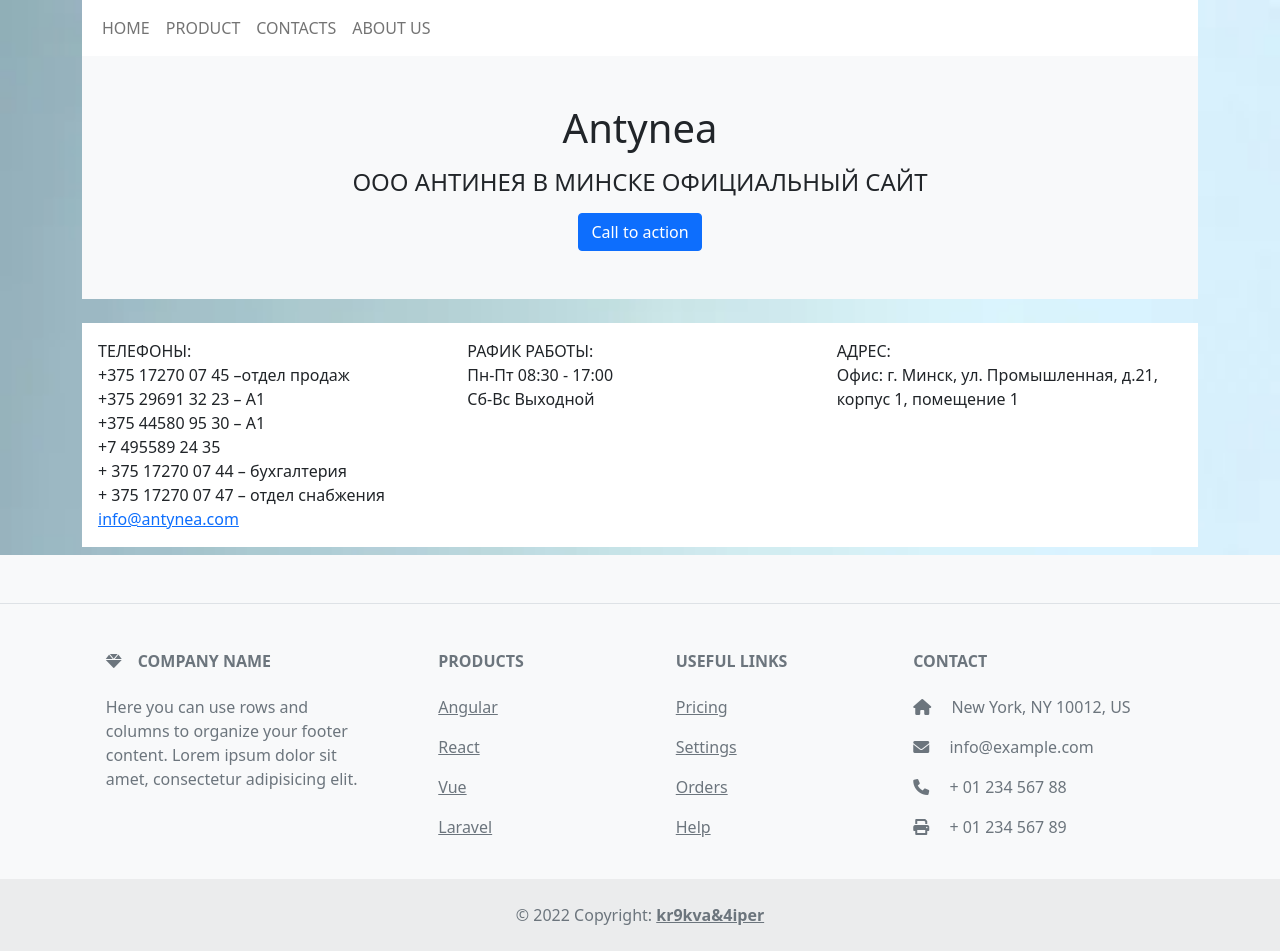
After one commit to Grandmasterlll/vz, a PHP site: page /contacts.php in a window 1280 px wide. The commit adds this page. Run offline with PHP 8.4, Linux system fonts and the light colour scheme; some libraries are stand-ins or nearby versions.

Commit message:
development 4 add to new sections

```diff
--- /dev/null
+++ b/vz/contacts.php
@@ -0,0 +1,62 @@
+<?php
+
+/*
+ *  контакты \ CONTACTS  []
+ *
+HOME
+PRODUCT
+CONTACTS
+ABOUT US
+ */
+$title="CONTACTS";
+require_once('main.php');
+require_once('links.php');
+require_once('main_contacts.php');
+$main = new main();
+$contacts = new main_contacts();
+
+//$index = new index();
+?>
+<!DOCTYPE html>
+<html lang="en">
+<?php
+$main->head($title);
+?>
+
+<body >
+
+
+<div class="container-md">
+    <?php
+    $main->header();
+    ?>
+</div>
+<br>
+<div class="container-md">
+    <?php
+    $contacts->row();
+    ?>
+</div>
+<!--
+####################################
+-->
+
+
+
+
+
+<?php
+$main->footer();
+?>
+<!--
+<div class="container-md">
+
+</div>
+-->
+<?php
+$main->jss();
+?>
+
+
+</body>
+</html>
--- /dev/null
+++ b/vz/links.php
@@ -0,0 +1,23 @@
+<?php
+/*
+ HOME
+PRODUCT
+CONTACTS
+ABOUT US
+ */
+function index(){
+    $index="";
+    return $index;
+}
+function PRODUCT(){
+    $PRODUCT="";
+    return $PRODUCT;
+}
+function CONTACTS(){
+    $CONTACTS="";
+    return $CONTACTS;
+}
+function ABOUT_US(){
+    $ABOUT_US="";
+    return $ABOUT_US;
+}
--- a/vz/main.php
+++ b/vz/main.php
@@ -14,14 +14,14 @@ class main
         ');
         return $con;
     }
-    public function head(){
+    public function head($title){
         //$title=$title1;
         $connect= print_r('
          <head>
     <meta charset="UTF-8" />
     <meta name="viewport" content="width=device-width, initial-scale=1, shrink-to-fit=no" />
     <meta http-equiv="x-ua-compatible" content="ie=edge" />
-    <title>vz</title>
+    <title>'.$title.'</title>
     <link rel="stylesheet" href="css/main.css" />
   <link href="https://cdn.jsdelivr.net/npm/bootstrap@5.0.2/dist/css/bootstrap.min.css" rel="stylesheet" integrity="sha384-EVSTQN3/azprG1Anm3QDgpJLIm9Nao0Yz1ztcQTwFspd3yD65VohhpuuCOmLASjC" crossorigin="anonymous">
     <!-- MDB icon
--- /dev/null
+++ b/vz/main_about_us.php
@@ -0,0 +1,6 @@
+<?php
+
+class main_about_us
+{
+
+}
--- /dev/null
+++ b/vz/main_contacts.php
@@ -0,0 +1,45 @@
+<?php
+
+class main_contacts
+{
+    public function row(){
+        $con = print_r('
+        <div class="p-3 mb-2 bg-white text-dark">
+         <div class="row">
+          <div class="col-md-4">
+          ТЕЛЕФОНЫ:<br>
+            +375 17270 07 45 –отдел продаж <br>
+            +375 29691 32 23 – А1 <br>
+            +375 44580 95 30 – А1 <br>
+            +7 495589 24 35 <br>
+            + 375 17270 07 44 – бухгалтерия <br>
+            + 375 17270 07 47 – отдел снабжения <br>
+           <a href="info@antynea.com"> info@antynea.com </a> <br>
+            </div>
+          <div class="col-md-4">
+          РАФИК РАБОТЫ: <br>
+            Пн-Пт 08:30 - 17:00 <br>
+            Сб-Вс Выходной <br>
+            </div>
+          <div class="col-md-4">
+          АДРЕС: <br>
+            Офис: г. Минск, ул. Промышленная, д.21, корпус 1, помещение 1 <br>
+            </div>
+        </div>
+        </div>
+        ');
+        return $con;
+    }
+    public function map(){ // map []
+        $con = print_r('
+
+        ');
+        return $con;
+    }
+    public function q2(){
+        $con = print_r('
+
+        ');
+        return $con;
+    }
+}
--- /dev/null
+++ b/vz/main_product.php
@@ -0,0 +1,6 @@
+<?php
+
+class main_product
+{
+
+}
```
Also changed, not shown: vz/about_us.php (added, +58 -0 lines), vz/index.php (+7 -1 lines), vz/product.php (added, +58 -0 lines), vz/img/bg1.png (added).
